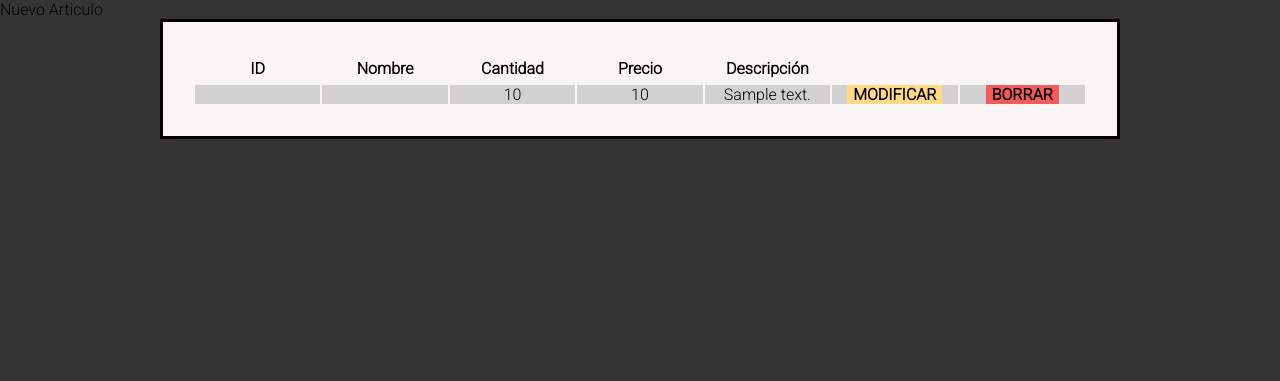
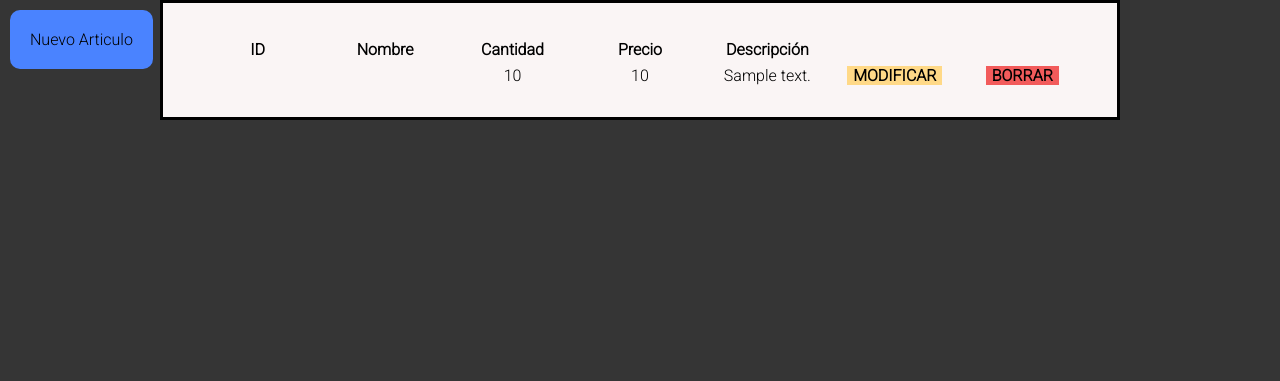
Before and after one commit to tomasCfarias/TP_BACKEND_FRONTEND_IFTS, a PHP site: page /mostrarProductos.php in a window 1280 px wide. Shown: the part 39-420 px from the top of the page. Run offline with PHP 8.4, Linux system fonts and the light colour scheme; the visitor is signed in with stand-in values (Sample User, id 1); tables that the repository leaves empty or names only in its code hold one stand-in row (values such as "Sample post"); data that the repository does not hold is empty.

Commit message:
small fix in mostrarProductos

```diff
--- a/css/mostrarusuarios.css
+++ b/css/mostrarusuarios.css
@@ -11,7 +11,14 @@ body {
     background-color: rgb(53, 53, 53);
 }
 
-
+.nuevo-producto {
+    padding: 20px;
+    position: absolute;
+    border-radius: 10px;
+    background-color: rgb(74, 131, 255);
+    margin-top: 10px;
+    margin-left: 10px
+}
 .table-products {
     align-items: center;
     border: 3px solid black;
--- a/mostrarProductos.php
+++ b/mostrarProductos.php
@@ -31,8 +31,9 @@
     <?php
         include_once("./api/navbar.php")
     ?>
+    <a class="nuevo-producto" href="subirProducto.php">Nuevo Articulo</a>
     <table class="table-products">
-    <a href="subirProducto.php">Nuevo Articulo</a>
+        <thead>
             <tr>
                 <th>ID</th>
                 <th>Nombre</th>
@@ -40,7 +41,8 @@
                 <th>Precio</th>
             <th>Descripción</th>
         </tr>
-
+    </thead>
+    <tbody>
         <?php
 
 if ($result->num_rows > 0) {
@@ -53,12 +55,13 @@ if ($result->num_rows > 0) {
         echo "<td>" . $row["description"] ." ". "</td>";
         echo "<td><a href='modificarProducto.php?id=" . $row['Id'] . "' id = 'crudM'>MODIFICAR</a></td>";
         echo "<td><a href='borrarProducto.php?id=" . $row['Id'] . "'id='crudBorrar'>BORRAR</a></td>";
-        echo "</tr>"."<br>";
+        echo "</tr>";
     }
 } else {
     echo "NO HAY REGISTROS";
 }
 ?>
+        </tbody>
     </table>
     <?php
         include_once("./api/footer.php")
```
Lines whose indentation alone changed are shown as unchanged.
